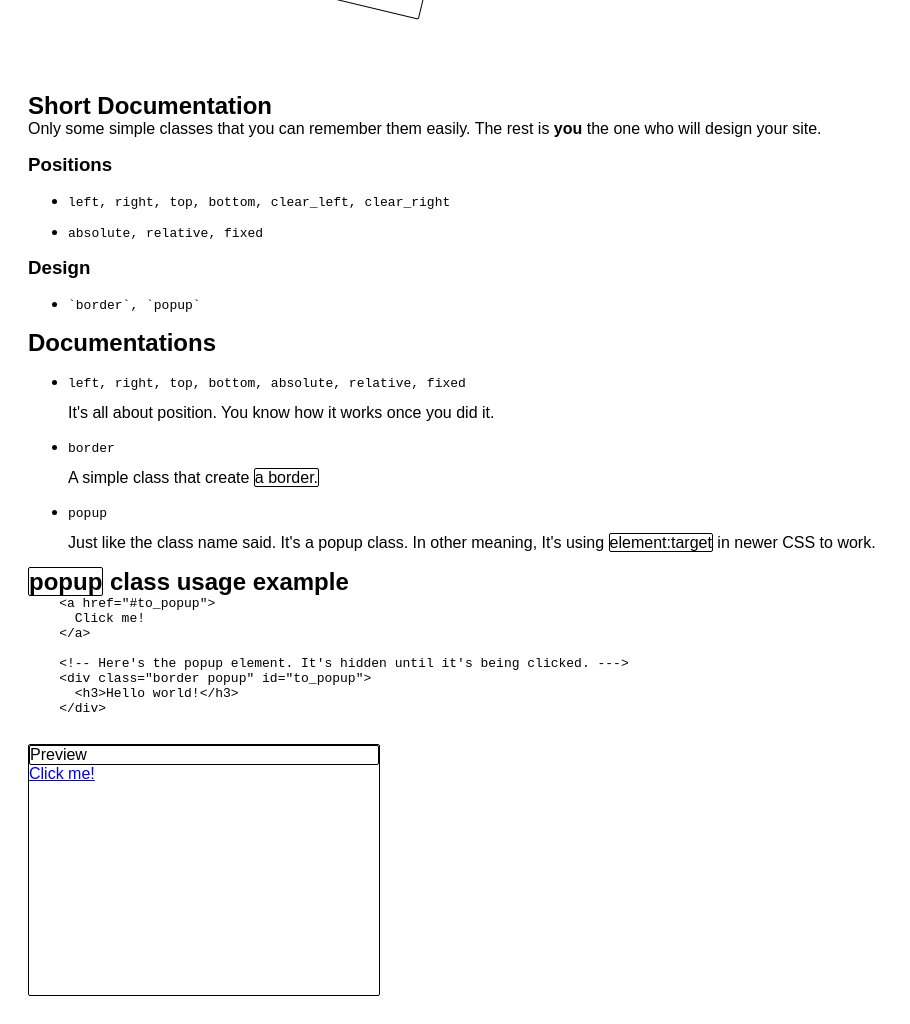
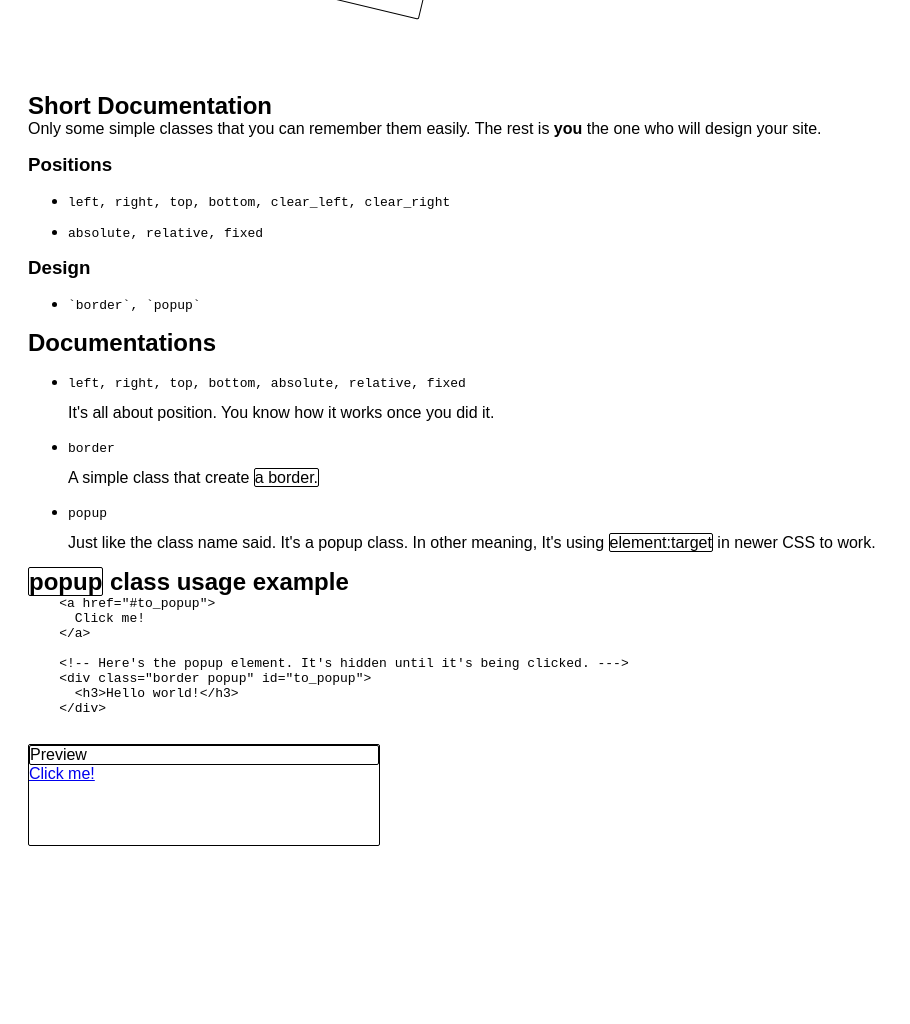
Before and after one commit to Yonle/Toard.css, a plain HTML site: page index.html in a window 1280 px wide. Shown: the part 201-1225 px from the top of the page, without its empty margins (0-910 px from the left). After the commit the page ends 1075 px from the top, so only its background shows below. Drawn offline with Linux system fonts and the light colour scheme.

Commit message:
index.html: Too tall!
Signed-off-by: Yonle <yonle@duck.com>

```diff
--- a/index.html
+++ b/index.html
@@ -119,7 +119,7 @@
   }
 
   #preview {
-  	height: 250px;
+  	height: 100px;
   }
 
   p {
```
